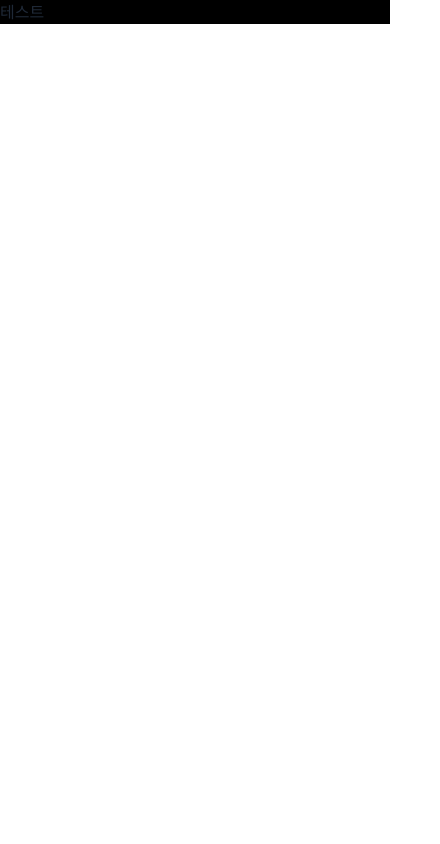
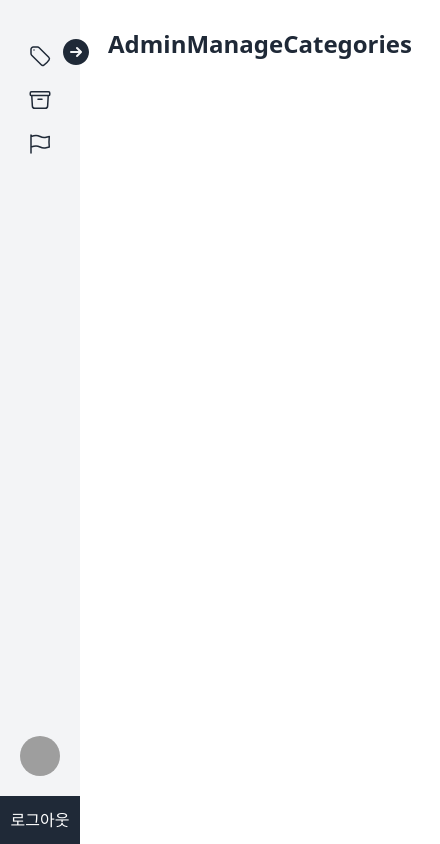
Before and after one commit to minjidev/devgram-frontend, a React (Vite) app: page /admin/reports in a window 390 px wide. Shown: the whole page, 440 px wide, since content can reach past the window. Built offline with nearby package versions, Linux system fonts and the light colour scheme; grey boxes are pictures that could not be loaded.

Commit message:
Add responsive admin sidebar

```diff
--- a/package.json
+++ b/package.json
@@ -9,6 +9,7 @@
     "preview": "vite preview"
   },
   "dependencies": {
+    "@heroicons/react": "^2.0.13",
     "daisyui": "^2.42.1",
     "react": "^18.2.0",
     "react-dom": "^18.2.0",
--- a/src/App.jsx
+++ b/src/App.jsx
@@ -1,9 +1,12 @@
+import React from "react";
+import AdminPage from "./views/AdminPage";
+
 function App() {
-  return (
-    <div className="App">
-      <div className="bg-black">테스트</div>
-    </div>
-  );
+    return (
+        <>
+            <AdminPage />
+        </>
+    );
 }
 
 export default App;
--- /dev/null
+++ b/src/components/AdminDashBoard.jsx
@@ -0,0 +1,25 @@
+import React from "react";
+import { Route, Routes } from "react-router-dom";
+import AdminManageCategories from "../views/AdminManageCategories";
+import AdminManageProducts from "../views/AdminManageProducts";
+import AdminManageReports from "../views/AdminManageCategories";
+
+function AdminDashBoard() {
+    return (
+        <div>
+            <Routes>
+                <Route
+                    path="/admin/categories"
+                    element={<AdminManageCategories />}
+                />
+                <Route
+                    path="/admin/products"
+                    element={<AdminManageProducts />}
+                />
+                <Route path="/admin/reports" element={<AdminManageReports />} />
+            </Routes>
+        </div>
+    );
+}
+
+export default AdminDashBoard;
--- /dev/null
+++ b/src/components/AdminSidebar.jsx
@@ -0,0 +1,84 @@
+import React, { useState } from "react";
+import { Link } from "react-router-dom";
+import { ArrowLeftCircleIcon } from "@heroicons/react/24/solid";
+import { TagIcon, ArchiveBoxIcon, FlagIcon } from "@heroicons/react/24/outline";
+
+function AdminSidebar() {
+    const [open, setOpen] = useState(false);
+    const NavMenus = [
+        {
+            title: "카테고리 관리",
+            path: "/admin/categories",
+            icon: <TagIcon className="w-6 h-6" />,
+        },
+        {
+            title: "상품 관리",
+            path: "/admin/products",
+            icon: <ArchiveBoxIcon className="w-6 h-6" />,
+        },
+        {
+            title: "신고 관리",
+            path: "/admin/reports",
+            icon: <FlagIcon className="w-6 h-6" />,
+        },
+    ];
+
+    return (
+        <>
+            <div
+                className={`${
+                    open ? "w-64" : "w-20"
+                } duration-300 h-screen bg-gray-100 relative pt-8 flex flex-col justify-between`}
+            >
+                <ArrowLeftCircleIcon
+                    className={`h-8 w-8 absolute top-9 -right-3 cursor-pointer ${
+                        !open && "rotate-180"
+                    }`}
+                    onClick={() => setOpen(!open)}
+                />
+
+                <ul>
+                    {NavMenus.map((menu, index) => (
+                        <Link
+                            key={index}
+                            to={menu.path}
+                            className="text-gray-800 text-sm items-center flex mx-5 gap-x-4 items-center cursor-pointer p-2 pt-3
+                            hover:bg-gray-200 rounded-md"
+                        >
+                            {menu.icon}
+                            <span
+                                className={`${
+                                    !open && "hidden"
+                                } origin-left duration-200`}
+                            >
+                                {menu.title}
+                            </span>
+                        </Link>
+                    ))}
+                </ul>
+                <div>
+                    <div className="flex items-center gap-x-4">
+                        <img
+                            src="/assets/profile-man.jpg"
+                            alt="user profile"
+                            className={
+                                "w-10 h-10 rounded-full cursor-pointer duration-500 mx-5"
+                            }
+                        />
+                        <h1
+                            className={`font-medium text-gray-800 origin-left duration-200 dark:text-white
+                        ${!open && "scale-0"}`}
+                        >
+                            Jese Leos
+                        </h1>
+                    </div>
+                    <div className="h-12 bg-gray-800 text-white mt-4 flex items-center justify-center">
+                        로그아웃
+                    </div>
+                </div>
+            </div>
+        </>
+    );
+}
+
+export default AdminSidebar;
--- a/src/main.jsx
+++ b/src/main.jsx
@@ -1,10 +1,13 @@
-import React from 'react'
-import ReactDOM from 'react-dom/client'
-import App from './App'
-import './index.css'
+import React from "react";
+import ReactDOM from "react-dom/client";
+import App from "./App";
+import "./index.css";
+import { BrowserRouter } from "react-router-dom";
 
-ReactDOM.createRoot(document.getElementById('root')).render(
-  <React.StrictMode>
-    <App />
-  </React.StrictMode>
-)
+ReactDOM.createRoot(document.getElementById("root")).render(
+    <React.StrictMode>
+        <BrowserRouter>
+            <App />
+        </BrowserRouter>
+    </React.StrictMode>
+);
--- /dev/null
+++ b/src/views/AdminManageCategories.jsx
@@ -0,0 +1,7 @@
+import React from "react";
+
+function AdminManageCategories(props) {
+    return <div>AdminManageCategories</div>;
+}
+
+export default AdminManageCategories;
--- /dev/null
+++ b/src/views/AdminManageProducts.jsx
@@ -0,0 +1,7 @@
+import React from "react";
+
+function AdminManageProducts(props) {
+    return <div>AdminManageProducts</div>;
+}
+
+export default AdminManageProducts;
--- /dev/null
+++ b/src/views/AdminManageReports.jsx
@@ -0,0 +1,7 @@
+import React from "react";
+
+function AdminManageReports(props) {
+    return <div>AdminManageReports</div>;
+}
+
+export default AdminManageReports;
--- /dev/null
+++ b/src/views/AdminPage.jsx
@@ -0,0 +1,16 @@
+import React from "react";
+import AdminSidebar from "../components/AdminSidebar";
+import AdminDashboard from "../components/AdminDashBoard";
+
+function AdminPage(props) {
+    return (
+        <div className="flex">
+            <AdminSidebar />
+            <div className="p-7 text-2xl font-semibold flex-1 h-screen">
+                <AdminDashboard />
+            </div>
+        </div>
+    );
+}
+
+export default AdminPage;
--- a/tailwind.config.cjs
+++ b/tailwind.config.cjs
@@ -1,8 +1,11 @@
 /** @type {import('tailwindcss').Config} */
 module.exports = {
-  content: ['./index.html', './src/**/*.{js,ts,jsx,tsx}'],
-  theme: {
-    extend: {},
-  },
-  plugins: [require("daisyui")],
+    mode: "jit",
+    content: ["./index.html", "./src/**/*.{js,ts,jsx,tsx}"],
+    theme: {
+        extend: {
+            colors: {},
+        },
+    },
+    plugins: [require("daisyui")],
 };
```
Also changed, not shown: 1 other file (tests, documents, lock files or other folders).
